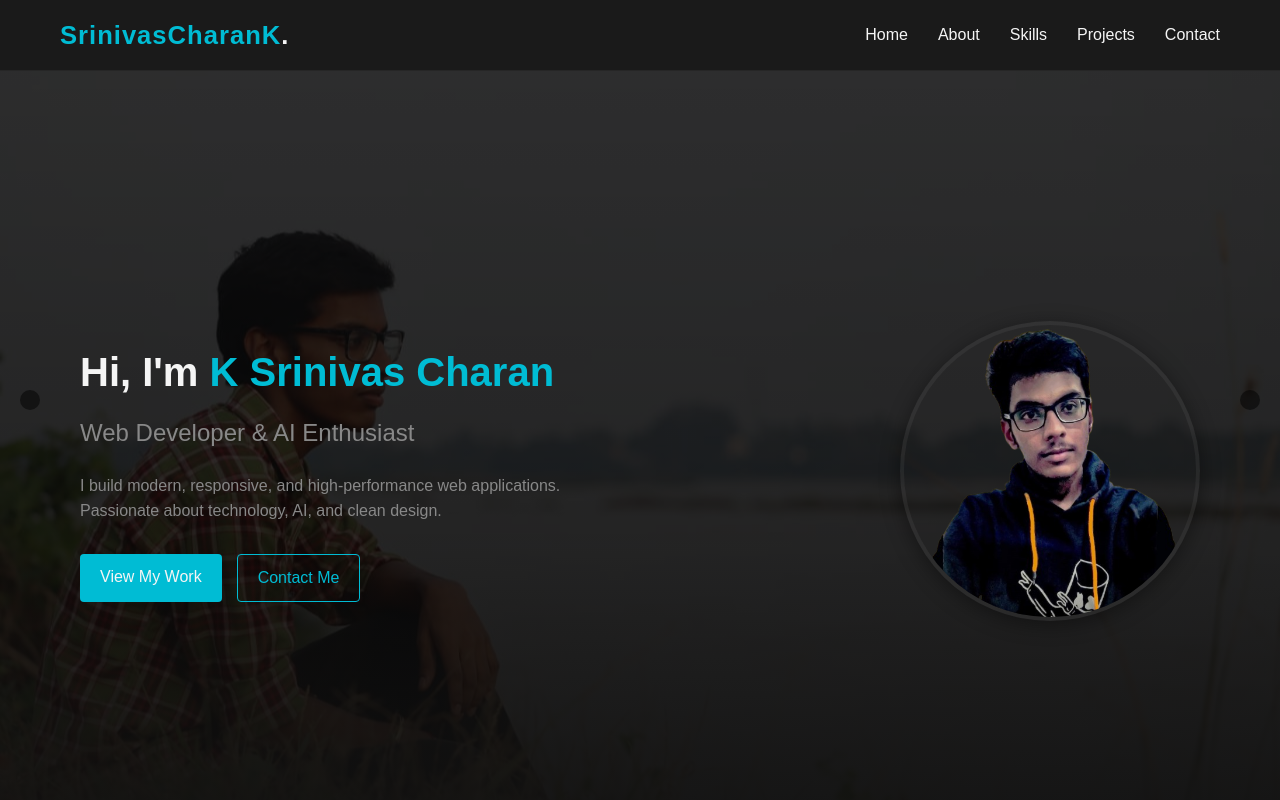
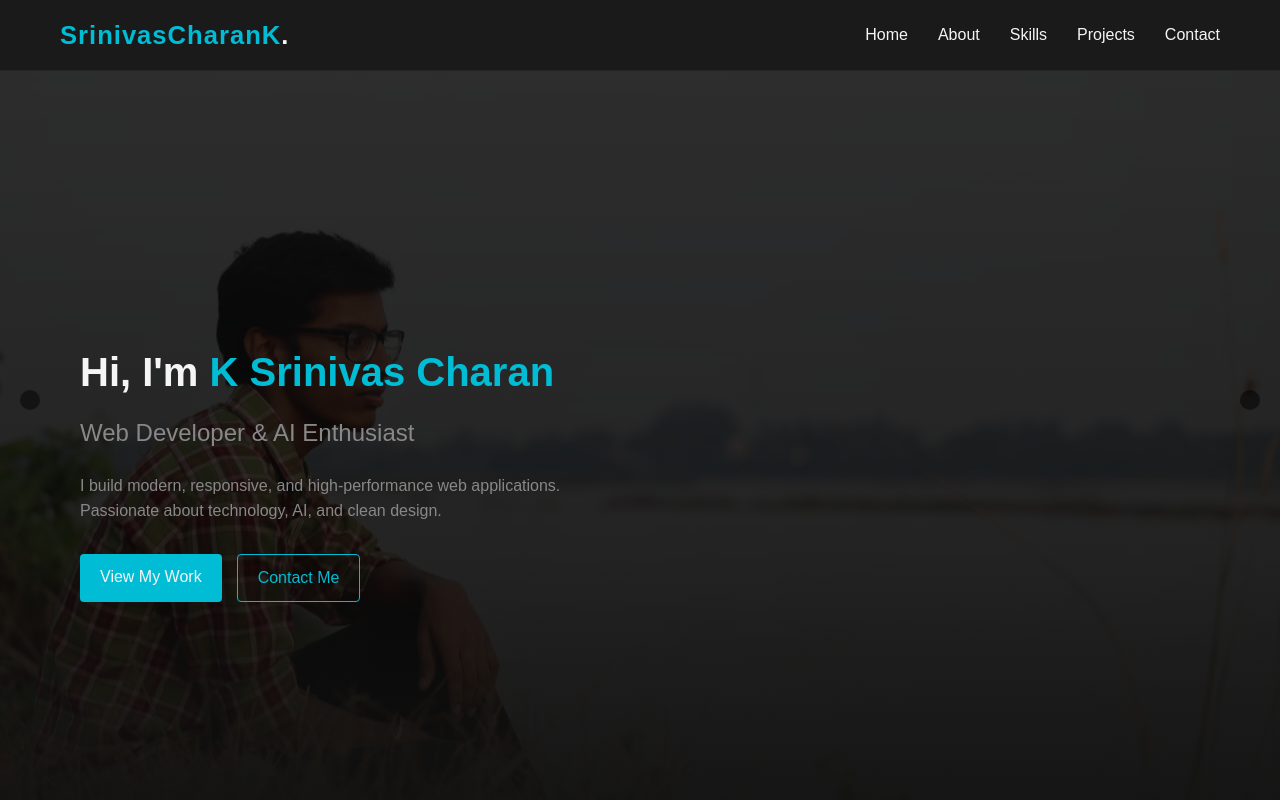
Before and after one commit to Srinivas-Charan-Koppolu/srinivas-charan-k-portfolio, a React (Vite) app: page / in a window 1280 px wide. Shown: the top 800 px of the page. Built offline with nearby package versions, Linux system fonts and the light colour scheme.

Commit message:
Removed Image

```diff
--- a/src/components/Hero/Hero.jsx
+++ b/src/components/Hero/Hero.jsx
@@ -21,7 +21,7 @@ const Hero = () => {
       </div>
 
       <div className="hero-image">
-        <img src={profileImg} alt="K Srinivas Charan" loading="lazy" />
+        {/* <img src={profileImg} alt="K Srinivas Charan" loading="lazy" /> */}
       </div>
     </section>
   );
```
